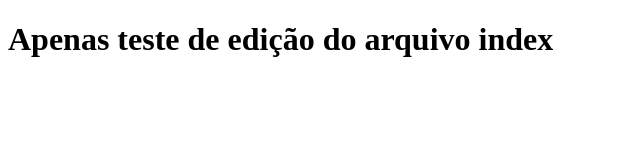
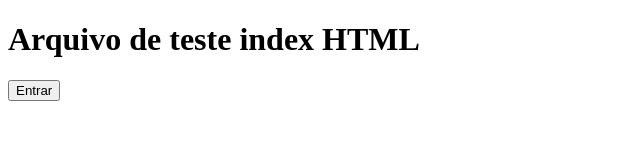
Before and after one commit to jairoferreira/StepOneDev, a plain HTML site: page project1/index.html in a window 1280 px wide. Shown: the whole page, without its empty margins (0-640 px from the left). Drawn offline with Linux system fonts and the light colour scheme.

Commit message:
Apenas acompanhamento de aula 1-9-22

```diff
--- a/project1/index.html
+++ b/project1/index.html
@@ -1,13 +1,16 @@
 <!DOCTYPE html>
 <html lang="br">
+
 <head>
     <meta charset="UTF-8">
     <meta http-equiv="X-UA-Compatible" content="IE=edge">
     <meta name="viewport" content="width=device-width, initial-scale=1.0">
-    <title>firstDocOnHTML</title>
+    <title>firstPageHTML</title>
 </head>
-<h1>Apenas teste de edição do arquivo index</h1>
+<h1>Arquivo de teste index HTML </h1>
+
 <body>
+    <button class="primary-button">Entrar</button>
+</body>
 
-</body>
 </html>
```
